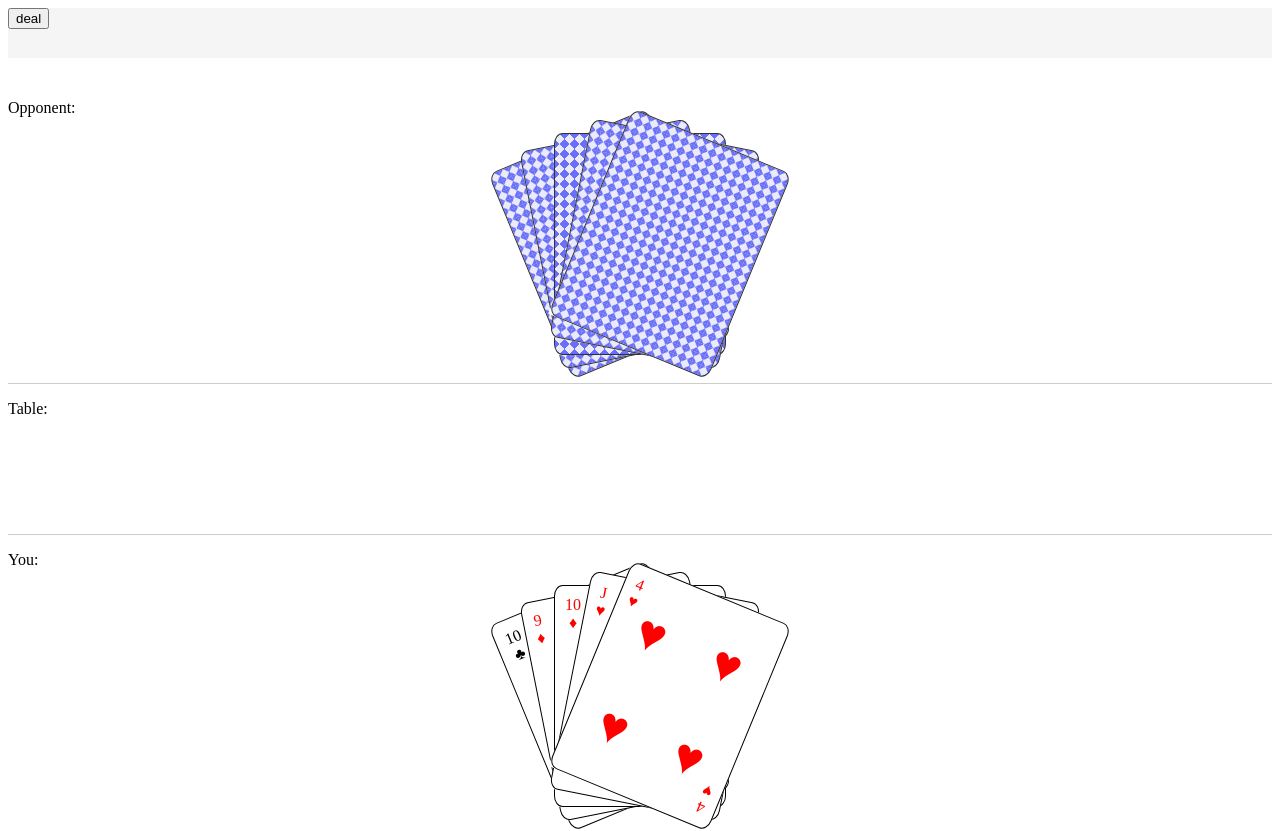
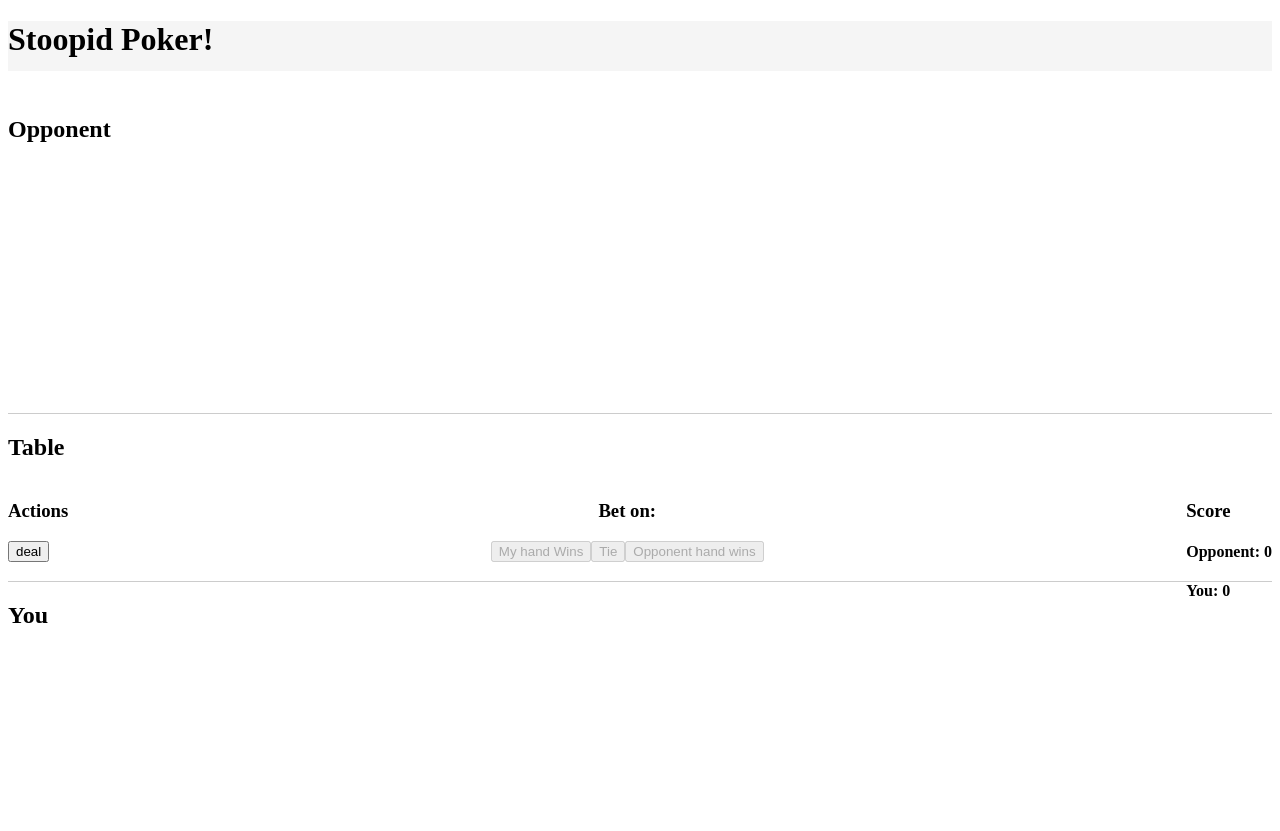
Before and after one commit to ruanha/stoopid-poker, an Angular app: page / in a window 1280 px wide. After the commit the page ends 800 px from the top, so only its background shows below. Built offline with nearby package versions, Linux system fonts and the light colour scheme.

Commit message:
introduce game mechanic

```diff
--- a/src/app/app.component.css
+++ b/src/app/app.component.css
@@ -6,8 +6,15 @@
 
 .flex-container {
     display: flex;
+    justify-content: center;
+}
+
+.column {
     flex-direction: column;
-    justify-content: center;
+}
+
+.row {
+    flex-direction: row;
 }
 
 .opponent {
@@ -20,3 +27,5 @@
     height: 100px;
     border-bottom: 1px solid #ccc;
 }
+
+div:nth-of-type(2) {flex-grow: 1;}
--- a/src/app/app.component.html
+++ b/src/app/app.component.html
@@ -1,14 +1,35 @@
 <div class="header">
-    <button>deal</button>
+    <h1>Stoopid Poker!</h1>
 </div>
 
-<div class="flex-container">
-    <p>Opponent:</p>
-    <app-hand [hand]="hands[1]" [backside]="true" class="opponent"></app-hand>
+<div class="flex-container column">
+    <h2>Opponent</h2>
+    <app-hand [hand]="opponentHand" [backside]="true" class="opponent"></app-hand>
 
-    <p>Table:</p>
-    <div class="table"></div>
+    <h2>Table</h2>
+    <div class="table flex-container row">
 
-    <p>You:</p>
-    <app-hand [hand]="hands[0]"></app-hand>
+        <div>
+            <h3>Actions</h3>
+            <button [disabled]="dealt" (click)="deal()">deal</button>
+        </div>
+
+        <div [ngStyle]="{'text-align': 'center'}">
+            <h3>Bet on:</h3>
+            <button [disabled]="!dealt" (click)="action('win')">My hand Wins</button>
+            <button [disabled]="!dealt" (click)="action('tie')">Tie</button>
+            <button [disabled]="!dealt" (click)="action('lose')">Opponent hand wins</button>
+
+        </div>
+
+        <div>
+            <h3>Score</h3>
+            <h4>Opponent: {{score.opponent}}</h4>
+            <h4>You: {{score.you}}</h4>
+        </div>
+
+    </div>
+
+    <h2>You</h2>
+    <app-hand [hand]="playerHand"></app-hand>
 </div>
--- a/src/app/app.component.ts
+++ b/src/app/app.component.ts
@@ -1,5 +1,7 @@
 import { Component } from '@angular/core';
+import { Card } from './core/models/card.model';
 import { DealService } from './core/services/deal.service';
+import { PokerService } from './core/services/poker.service';
 
 @Component({
   selector: 'app-root',
@@ -7,7 +9,45 @@ import { DealService } from './core/services/deal.service';
   styleUrls: ['./app.component.css']
 })
 export class AppComponent {
-  constructor(public dealService: DealService) {}
+  constructor(
+    public dealService: DealService,
+    public pokerService: PokerService
+  ) {}
   title = 'poker';
-  hands = this.dealService.deal(2, 5);
+  hands: Card[][] = [];
+  playerHand: Card[] = [];
+  opponentHand: Card[] = [];
+  dealt = false;
+  bet: string = '';
+  result: string = '';
+  score = {you: 0, opponent: 0};
+
+  deal() {
+    this.hands = this.dealService.deal(2, 5);
+    this.playerHand = this.hands[0];
+    this.opponentHand = this.hands[1];
+    this.dealt = true;
+  }
+
+  action(action: string): void {
+    this.bet = action;
+    const winners = this.pokerService.poker(this.hands);
+
+    if (winners.length > 1) {
+      this.result = 'tie';
+    }
+    if (winners[0] === this.playerHand) {
+      this.result = 'win';
+    }
+    if (winners[0] === this.opponentHand) {
+      this.result = 'lose';
+    }
+    if (this.result === this.bet) {
+      this.score.you += 1;
+    } else {
+      this.score.opponent += 1;
+    }
+    this.dealt = false;
+  }
+
 }
```
